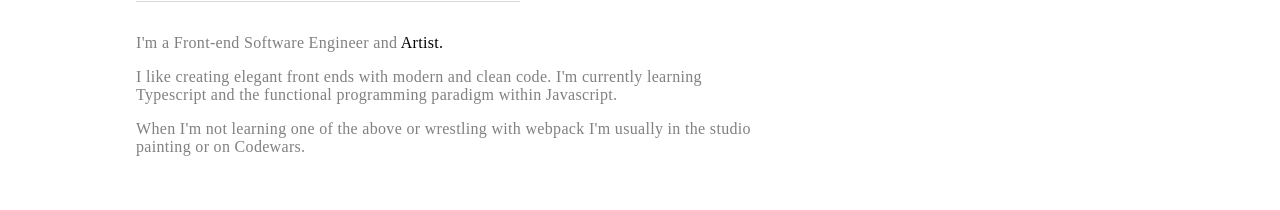
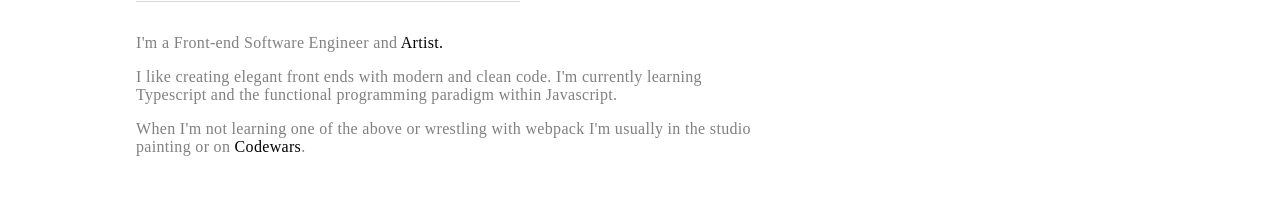
Before and after one commit to msmfa/portfolio, a React (Create React App) app: page / in a window 1280 px wide. Shown: the part 945-1155 px from the top of the page. Built offline with nearby package versions, Linux system fonts and the light colour scheme; a web font is replaced by a local one.

Commit message:
Added codewars link

```diff
--- a/src/components/AboutSection.js
+++ b/src/components/AboutSection.js
@@ -22,7 +22,15 @@ function AboutSection() {
           </h3>
           <h3>
             When I'm not learning one of the above or wrestling with webpack I'm
-            usually in the studio painting or on Codewars.
+            usually in the studio painting or on{" "}
+            <a
+              href="https://www.codewars.com/users/msmfa"
+              target="_blank"
+              rel="noopener noreferrer"
+            >
+              Codewars
+            </a>
+            .
           </h3>
         </p>
       </div>
```
